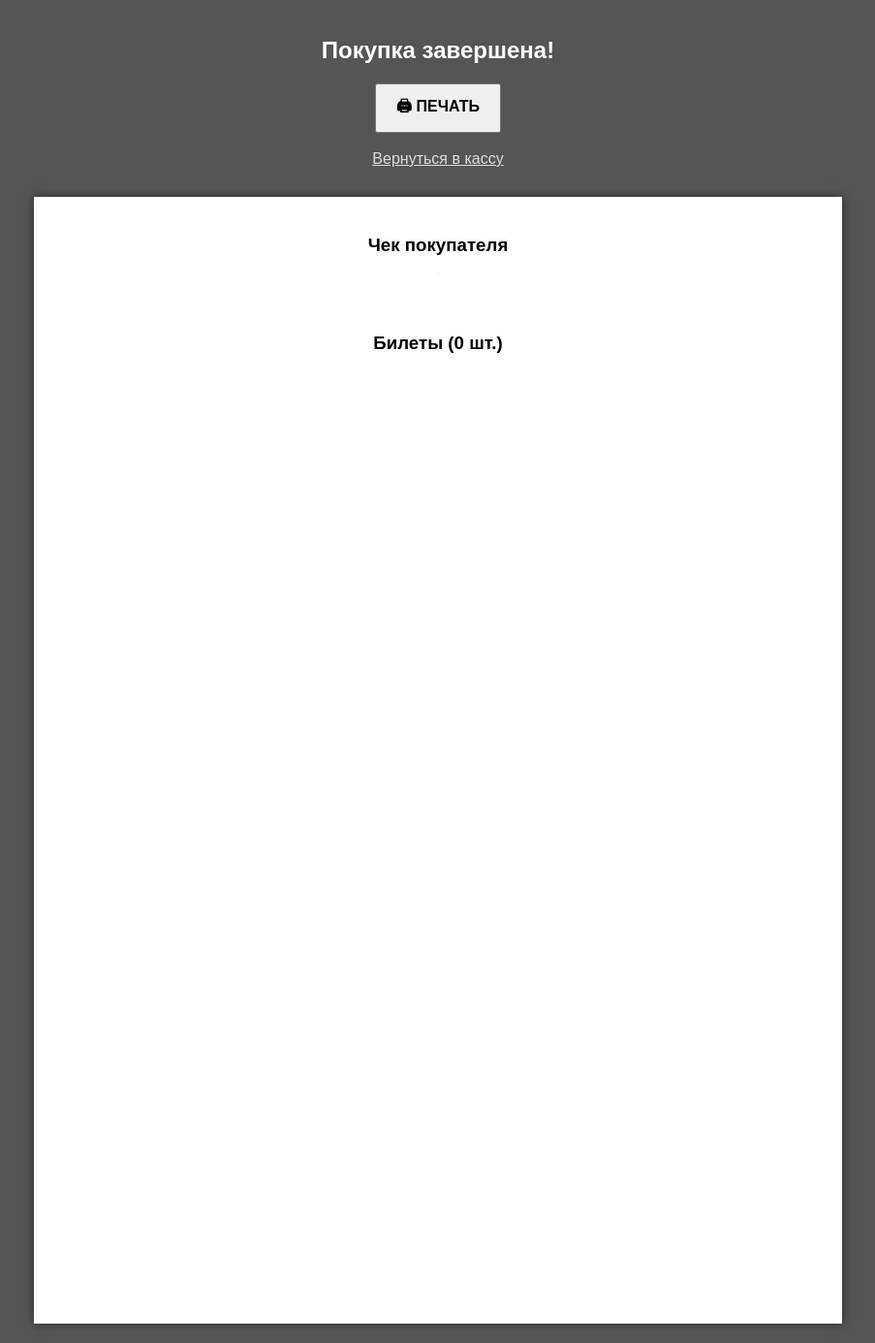
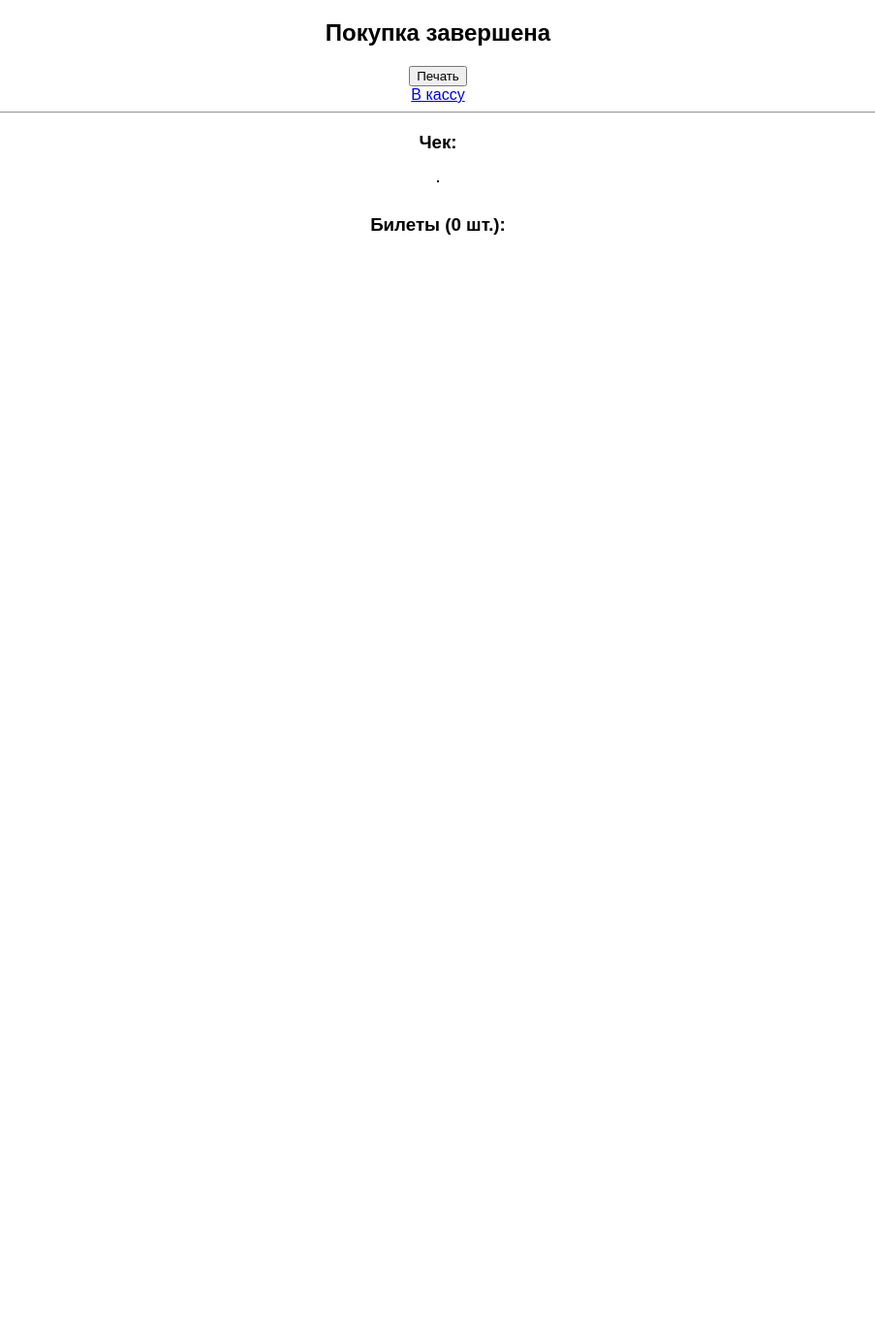
Before and after one commit to homelotto749/lottohome, a Flask app: template templates/print_view.html in a window 1280 px wide. Shown: the whole page at 97% size, without its empty margins (188-1091 px from the left). After the commit the page ends 242 px from the top, so only its background shows below. Run offline with Flask 3, Linux system fonts and the light colour scheme; the template is opened without the code that fills it, so the values that code supplies are empty.

Commit message:
Update print_view.html

```diff
--- a/templates/print_view.html
+++ b/templates/print_view.html
@@ -2,50 +2,29 @@
 <html lang="ru">
 <head>
     <meta charset="UTF-8">
-    <title>Печать билетов</title>
+    <title>Печать</title>
     <style>
-        body { background: #555; text-align: center; font-family: sans-serif; }
-        .page {
-            background: white;
-            width: 210mm; /* Формат А4 */
-            min-height: 297mm;
-            margin: 20px auto;
-            padding: 20px;
-            box-shadow: 0 0 10px rgba(0,0,0,0.5);
-            display: flex;
-            flex-direction: column;
-            align-items: center;
-        }
-        .controls { padding: 10px; color: white; }
-        .ticket-img { max-width: 100%; margin-bottom: 20px; border: 1px dashed #ccc; }
-        .receipt-img { max-width: 300px; margin-bottom: 40px; border: 1px solid #eee; }
-
-        @media print {
-            body { background: white; }
-            .controls { display: none; }
-            .page { box-shadow: none; margin: 0; width: 100%; }
-        }
+        body { text-align: center; font-family: sans-serif; }
+        img { border: 1px solid black; margin: 10px; max-width: 100%; }
+        .debug { color: red; font-size: 12px; background: #eee; padding: 5px; }
     </style>
 </head>
 <body>
+    <h2>Покупка завершена</h2>
+    <button onclick="window.print()">Печать</button>
+    <br><a href="/cashier">В кассу</a>
+    <hr>
 
-    <div class="controls">
-        <h2>Покупка завершена!</h2>
-        <button onclick="window.print()" style="padding: 10px 20px; font-size: 16px; font-weight: bold; cursor: pointer;">🖨 ПЕЧАТЬ</button>
-        <br><br>
-        <a href="/cashier" style="color: #ddd;">Вернуться в кассу</a>
-    </div>
+    <h3>Чек:</h3>
+    <img src="{{ receipt_img }}"><br>
 
-    <div class="page">
-        <h3>Чек покупателя</h3>
-        <img src="{{ receipt_img }}" class="receipt-img">
+    <h3>Билеты ({{ tickets_imgs|length }} шт.):</h3>
 
-        <h3>Билеты ({{ tickets_imgs|length }} шт.)</h3>
-        {% for img in tickets_imgs %}
-            <img src="{{ img_url }}" class="ticket-img">
-        {% endfor %}
-    </div>
+    {% for img_url in tickets_imgs %}
+        <!-- ЭТА СТРОКА ПОКАЖЕТ НАМ ПРАВДУ -->
+        <p class="debug">Ссылка сервера: {{ img_url }}</p>
 
+        <img src="{{ img_url }}">
+    {% endfor %}
 </body>
-
 </html>
```
